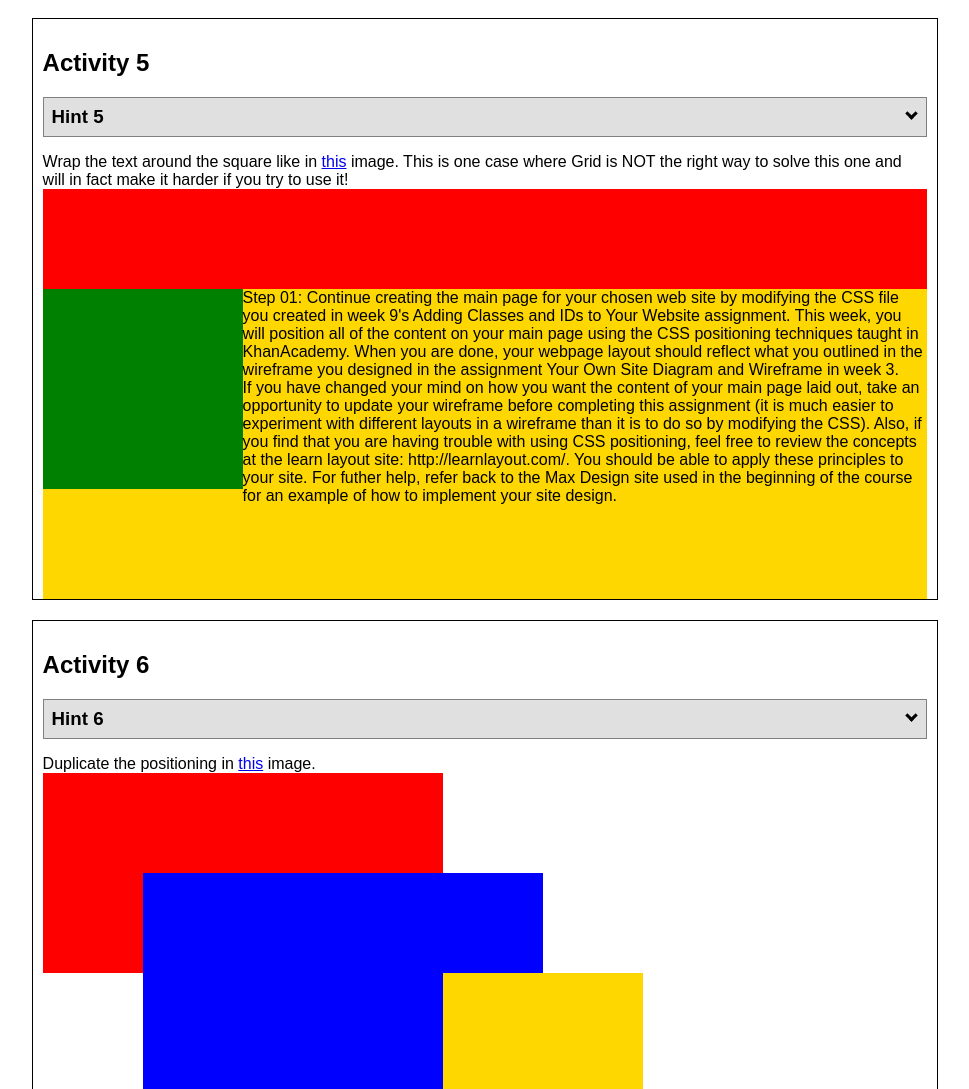
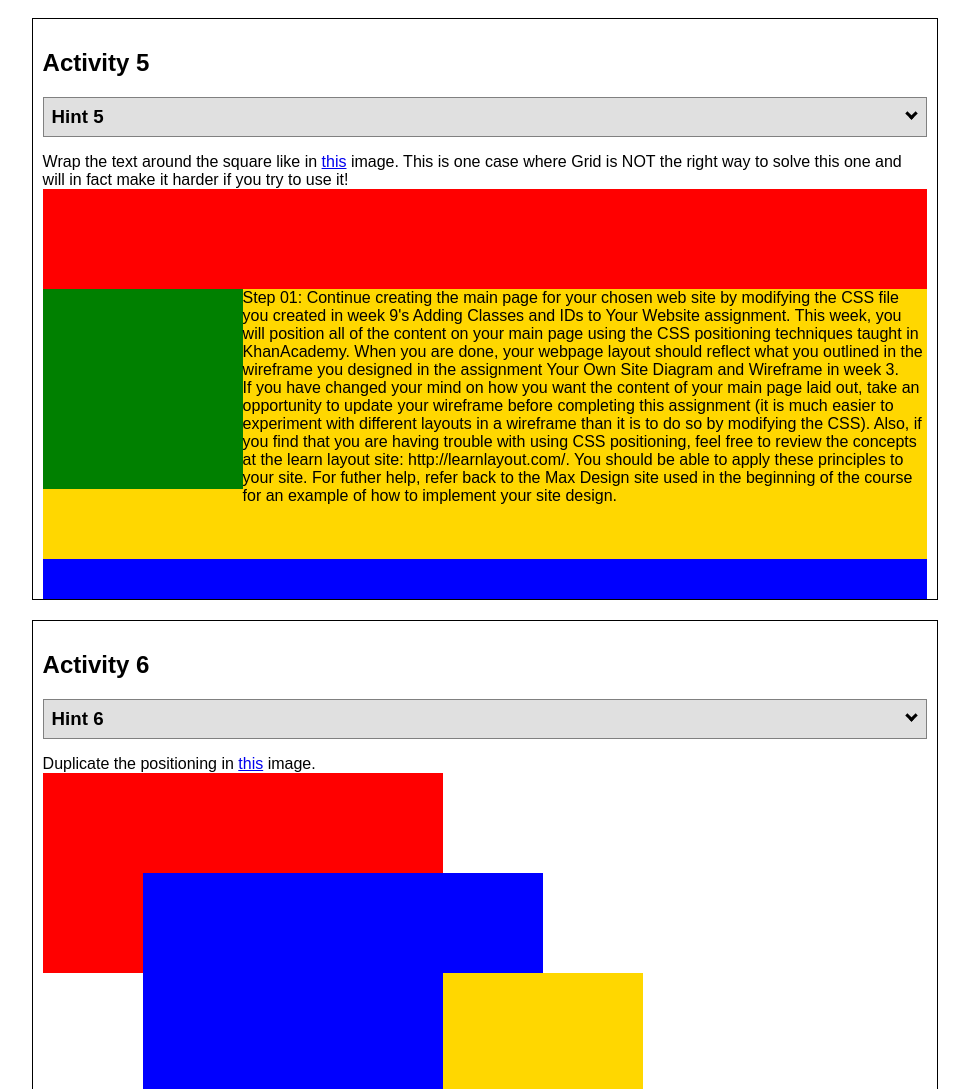
Before and after one commit to EduP217/gtk-eduardo-prieto, a plain HTML site: page positioning.html in a window 1280 px wide. Shown: the part 2557-3646 px from the top of the page, without its empty margins (155-1124 px from the left). Drawn offline with Linux system fonts and the light colour scheme.

Commit message:
fixes for activity position styles

```diff
--- a/positionstyles.css
+++ b/positionstyles.css
@@ -138,7 +138,7 @@
 }
 .yellow5 {
   width: 100%;
-  height: 330px;
+  height: 270px;
   background-color: gold;
 
 }
```
